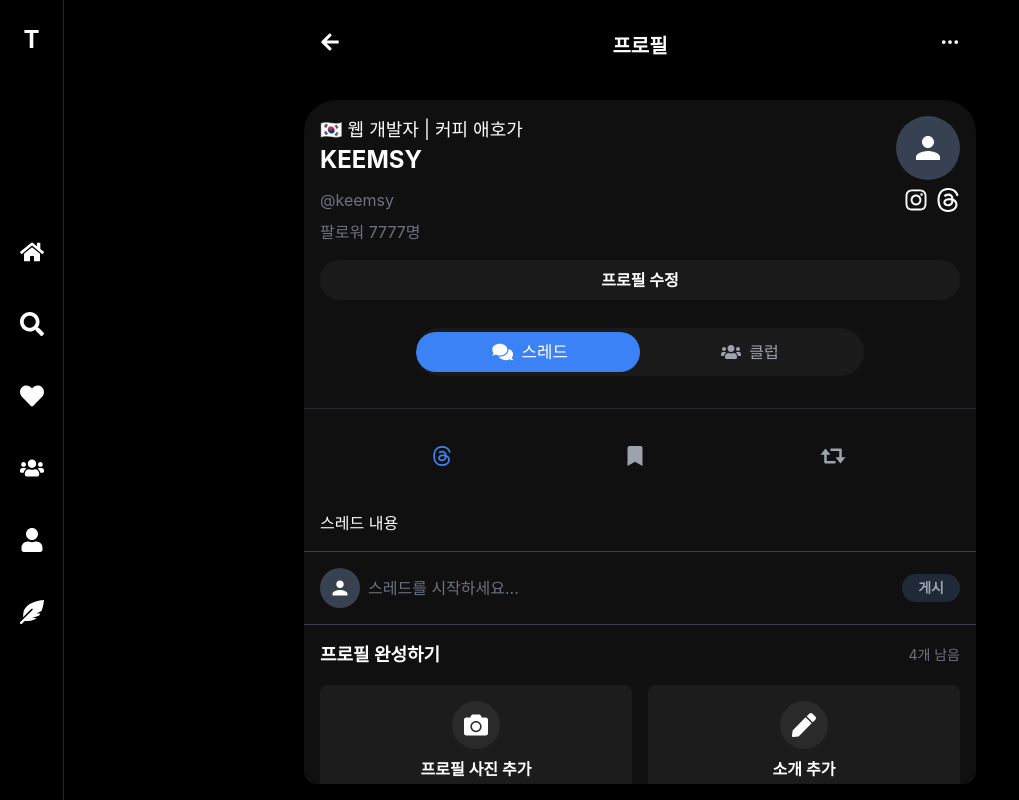
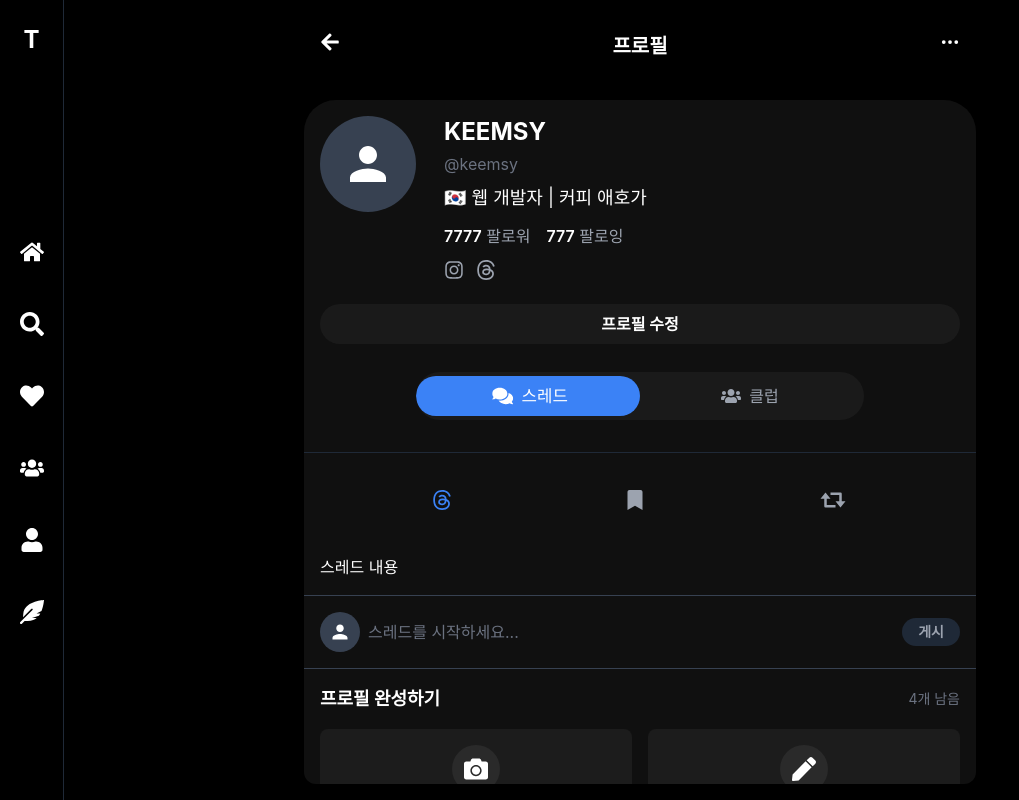
Before and after one commit to KEEMSY/sns-nextJs, a Next.js app: page /profile/1 in a window 1280 px wide. Shown: the whole page, without its empty margins (0-1019 px from the left). Built offline with nearby package versions, Linux system fonts and the light colour scheme.

Commit message:
Edit: 프로필 페이지 개선 - 프로필 상단의 배치 구조 개선

```diff
--- a/src/components/ProfileDetail.tsx
+++ b/src/components/ProfileDetail.tsx
@@ -156,20 +156,25 @@ const ProfileDetail: React.FC<ProfileDetailProps> = ({ userId }) => {
       showBackButton={true}
     >
       <div className="bg-[#101010] z-10 p-4 border-b border-gray-800">
-        <div className="flex justify-between items-start mb-4">
-          <div>
-            <p className="text-lg">{user.bio}</p>
-            <h2 className="text-2xl font-bold">{user.name}</h2>
-            <p className="text-gray-500">@{user.username}</p>
-            <p className="text-gray-500 mt-2">팔로워 {user.followers}명</p>
+        <div className="flex items-start mb-6">
+          <div className="w-24 h-24 bg-gray-700 rounded-full flex items-center justify-center mr-7">
+            <IoMdPerson size={48} />
           </div>
-          <div className="flex flex-col items-end">
-            <div className="w-16 h-16 bg-gray-700 rounded-full flex items-center justify-center mb-2">
-              <IoMdPerson size={32} />
+          <div className="flex-1">
+            <h2 className="text-2xl font-bold mb-1">{user.name}</h2>
+            <p className="text-gray-500 mb-2">@{user.username}</p>
+            <p className="text-lg mb-3">{user.bio}</p>
+            <div className="flex items-center space-x-4 mb-3">
+              <p className="text-gray-400"><span className="font-semibold text-white">{user.followers}</span> 팔로워</p>
+              <p className="text-gray-400"><span className="font-semibold text-white">{user.following}</span> 팔로잉</p>
             </div>
-            <div className="flex space-x-2">
-              <FaInstagram size={24} />
-              <SiThreads size={24} />
+            <div className="flex space-x-3">
+              <a href={user.instagramUrl} target="_blank" rel="noopener noreferrer" className="text-gray-400 hover:text-white transition-colors">
+                <FaInstagram size={20} />
+              </a>
+              <a href={user.threadsUrl} target="_blank" rel="noopener noreferrer" className="text-gray-400 hover:text-white transition-colors">
+                <SiThreads size={20} />
+              </a>
             </div>
           </div>
         </div>
```
